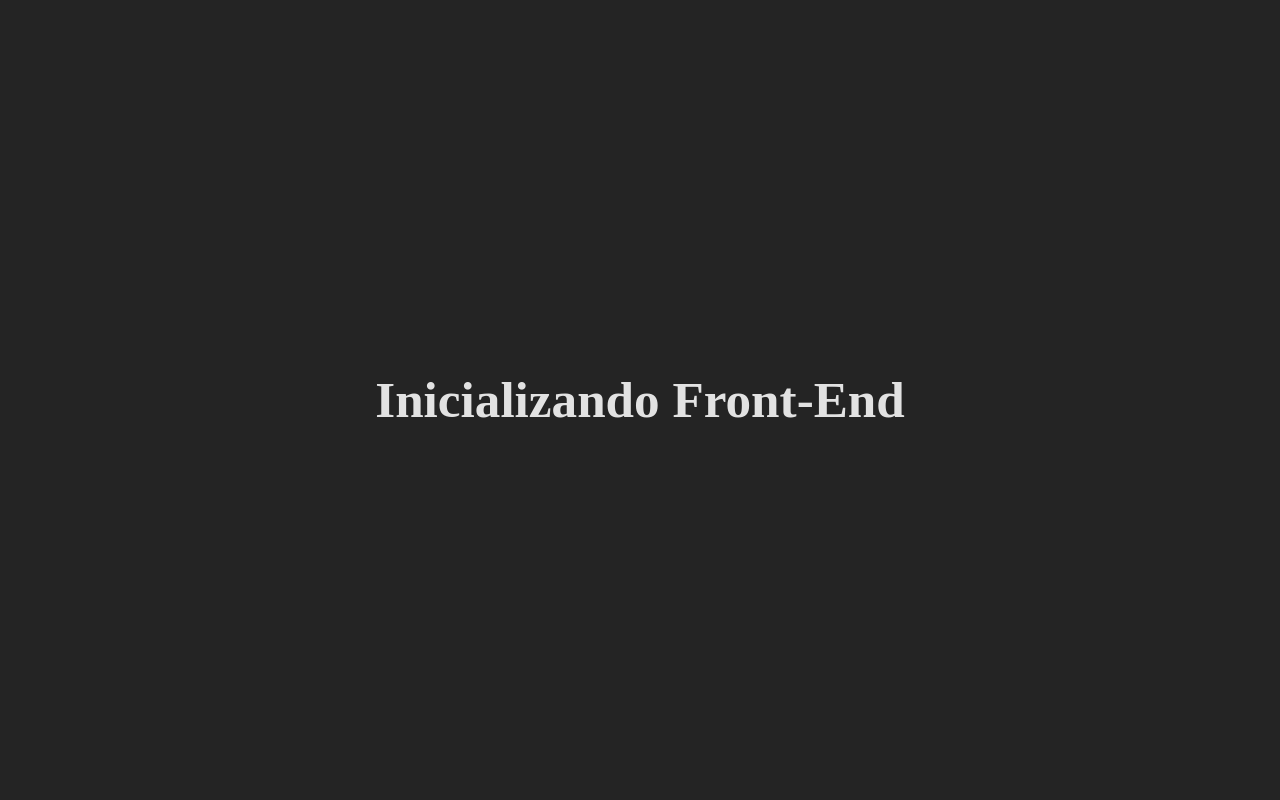
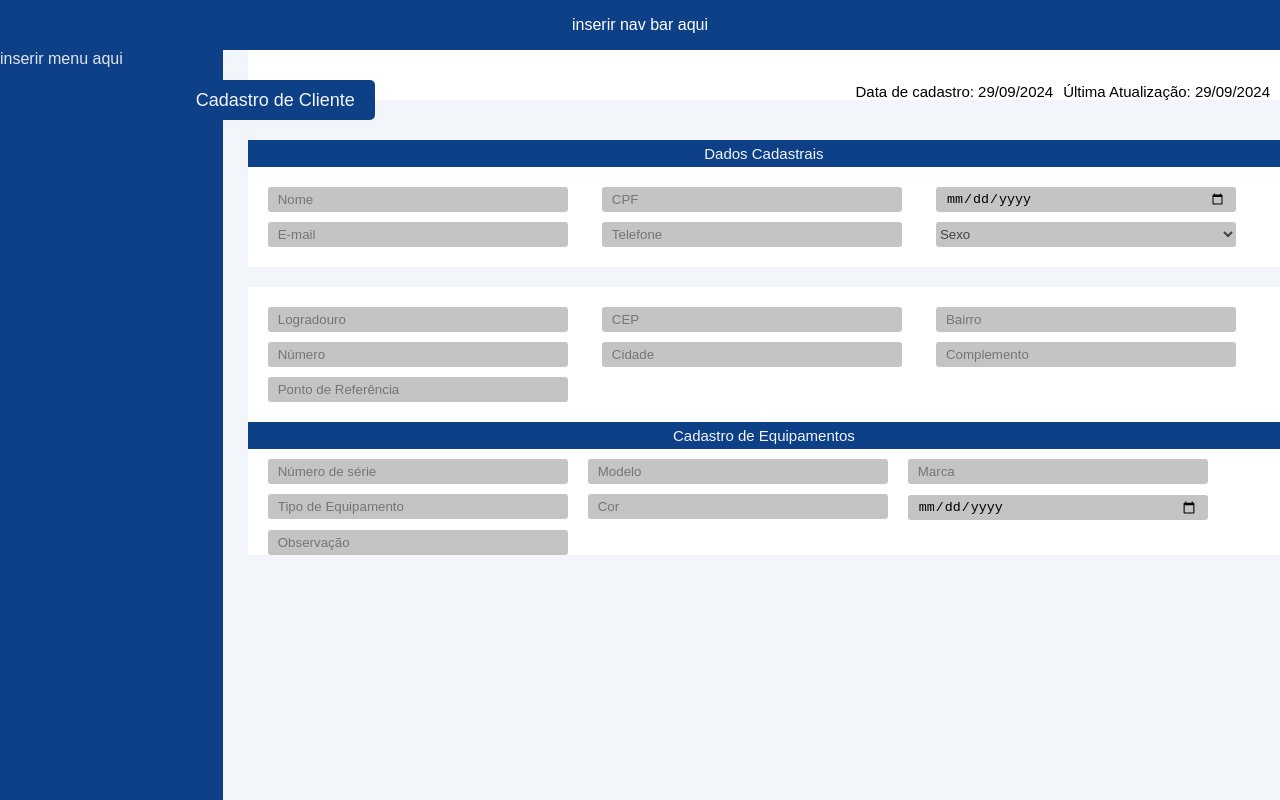
Before and after one commit to SQUAD-42-Accenture/front-end, a React (Vite) app in the folder servpro/: page / in a window 1280 px wide. Built offline with nearby package versions, Linux system fonts and the light colour scheme.

Commit message:
Cadastro cliente e equipamento

```diff
--- /dev/null
+++ b/servpro/src/CadastroDeClientes/CadastroDeClientes.jsx
@@ -0,0 +1,179 @@
+import React, { useState } from "react";
+import "./style.css";
+
+const MeuComponente = () => {
+  const [nome, setNome] = useState("");
+  const [cpf, setCpf] = useState("");
+  const [email, setEmail] = useState("");
+  const [telefone, setTelefone] = useState("");
+  const [sexo, setSexo] = useState("");
+  const [nascimento, setNascimento] = useState("");
+  const [logradouro, setLogradouro] = useState("");
+  const [cep, setCep] = useState("");
+  const [bairro, setBairro] = useState("");
+  const [numero, setNumero] = useState("");
+  const [cidade, setCidade] = useState("");
+  const [complemento, setComplemento] = useState("");
+  const [referencia, setReferencia] = useState("");
+  const [numeroDeSerie, setNumeroDeSerie] = useState("");
+  const [modelo, setModelo] = useState("");
+  const [marca, setMarca] = useState("");
+  const [tipoDeEquipamento, setTipoDeEquipamento] = useState("");
+  const [cor, setCor] = useState("");
+  const [dataDeAquisicao, setDataDeAquisacao] = useState("");
+  const [observacao, setObservacao] = useState("");
+
+  return (
+    <div className="tela-cheia">
+      <nav className="nav-bar">inserir nav bar aqui</nav>
+      <div className="divisao-lateral">
+        inserir menu aqui
+        <div className="CadastroDeClientes">
+          <div className="atualizacao">
+            <p className="titulo">Cadastro de Cliente</p>
+            <p>Data de cadastro: 29/09/2024</p>
+            <p>Última Atualização: 29/09/2024 </p>
+          </div>
+          <section className="secaoDadosCliente">
+            <p className="titulo-dados">Dados Cadastrais</p>
+
+            <div className="containerDadosCadastrais">
+              <input
+                type="text"
+                placeholder="Nome"
+                value={nome}
+                onChange={(e) => setNome(e.target.value)}
+              />
+              <input
+                type="text"
+                placeholder="CPF"
+                value={cpf}
+                onChange={(e) => setCpf(e.target.value)}
+              />
+              <input
+                type="date"
+                placeholder="Data de Nascimento"
+                value={nascimento}
+                onChange={(e) => setNascimento(e.target.value)}
+              />
+              <input
+                type="text"
+                placeholder="E-mail"
+                value={email}
+                onChange={(e) => setEmail(e.target.value)}
+              />
+              <input
+                type="text"
+                placeholder="Telefone"
+                value={telefone}
+                onChange={(e) => setTelefone(e.target.value)}
+              />
+              <select value={sexo} onChange={(e) => setSexo(e.target.value)}>
+                <option value="">Sexo</option>
+                <option value="masculino">Masculino</option>
+                <option value="feminino">Feminino</option>
+                <option value="outro">Outro</option>
+              </select>
+            </div>
+
+            <div className="containerDadosEndereco">
+              <input
+                type="text"
+                placeholder="Logradouro"
+                value={logradouro}
+                onChange={(e) => setLogradouro(e.target.value)}
+              />
+              <input
+                type="text"
+                placeholder="CEP"
+                value={cep}
+                onChange={(e) => setCep(e.target.value)}
+              />
+              <input
+                type="text"
+                placeholder="Bairro"
+                value={bairro}
+                onChange={(e) => setBairro(e.target.value)}
+              />
+              <input
+                type="text"
+                placeholder="Número"
+                value={numero}
+                onChange={(e) => setNumero(e.target.value)}
+              />
+              <input
+                type="text"
+                placeholder="Cidade"
+                value={cidade}
+                onChange={(e) => setCidade(e.target.value)}
+              />
+              <input
+                type="text"
+                placeholder="Complemento"
+                value={complemento}
+                onChange={(e) => setComplemento(e.target.value)}
+              />
+              <input
+                type="text"
+                placeholder="Ponto de Referência"
+                value={referencia}
+                onChange={(e) => setReferencia(e.target.value)}
+              />
+            </div>
+          </section>
+          <section className="secaoEquipamento">
+            <p className="tituloCadastroEquipamento">
+              Cadastro de Equipamentos
+            </p>
+            <div className="containerCadastroEquipamento">
+              <input
+                type="text"
+                placeholder="Número de série"
+                value={numeroDeSerie}
+                onChange={(e) => setNumeroDeSerie(e.target.value)}
+              />
+              <input
+                type="text"
+                placeholder="Modelo"
+                value={modelo}
+                onChange={(e) => setModelo(e.target.value)}
+              />
+              <input
+                type="text"
+                placeholder="Marca"
+                value={marca}
+                onChange={(e) => setMarca(e.target.value)}
+              />
+              <input
+                type="text"
+                placeholder="Tipo de Equipamento"
+                value={tipoDeEquipamento}
+                onChange={(e) => setTipoDeEquipamento(e.target.value)}
+              />
+              <input
+                type="text"
+                placeholder="Cor"
+                value={cor}
+                onChange={(e) => setCor(e.target.value)}
+              />
+              <input
+                type="date"
+                placeholder="Data de Aquisição"
+                value={dataDeAquisicao}
+                onChange={(e) => setDataDeAquisacao(e.target.value)}
+              />
+              <input
+                type="text"
+                placeholder="Observação"
+                value={observacao}
+                onChange={(e) => setObservacao(e.target.value)}
+              />
+            </div>
+          </section>
+        </div>
+      </div>
+    </div>
+  );
+};
+
+export default MeuComponente;
--- /dev/null
+++ b/servpro/src/CadastroDeClientes/style.css
@@ -0,0 +1,124 @@
+* {
+  margin: 0;
+  padding: 0;
+  box-sizing: border-box;
+}
+.tela-cheia {
+  font-family: Arial, Helvetica, sans-serif;
+  display: flex;
+  flex-direction: column;
+  width: 100%;
+  height: 100vh;
+}
+
+.nav-bar {
+  background-color: #0e4088;
+  color: white;
+  padding: 1rem;
+  text-align: center;
+}
+
+.divisao-lateral {
+  background-color: #0e4088;
+  display: flex;
+  flex: 1;
+}
+
+.CadastroDeClientes {
+  flex: 1;
+  display: flex;
+  flex-direction: column;
+  margin-left: 100px;
+  padding-left: 25px;
+  background-color: #f2f5fa;
+  color: black;
+}
+.atualizacao {
+  display: flex;
+  flex-direction: row;
+  gap: 10px;
+  padding-top: 10px;
+  justify-content: right;
+  align-items: end;
+  padding-right: 10px;
+  background-color: white;
+  font-size: 15px;
+}
+.titulo {
+  background-color: #0e4088;
+  border-radius: 5px;
+  color: #f2f5fa;
+  width: 200px;
+  height: 40px;
+  font-size: 18px;
+  display: flex;
+  justify-content: center;
+  align-items: center;
+  font-weight: 500;
+  position: relative;
+  top: 100%;
+  left: -1%;
+  transform: translate(-230%, -50%);
+}
+.titulo-dados {
+  margin-top: 40px;
+  text-align: center;
+  background-color: #0e4088;
+  color: #f2f5fa;
+  font-size: 15px;
+  padding: 5px;
+  font-weight: 500;
+}
+.secaoDadosClientes {
+  width: 100%;
+}
+.containerDadosCadastrais {
+  margin-bottom: 20px;
+  padding: 20px;
+  background-color: white;
+  display: grid;
+  grid-template-columns: repeat(3, 1fr);
+  gap: 10px;
+  align-items: center;
+}
+.containerDadosEndereco {
+  background-color: white;
+  padding: 20px;
+  display: grid;
+  grid-template-columns: repeat(3, 1fr);
+  gap: 10px;
+}
+input {
+  background-color: #c4c4c4;
+  border: none;
+  outline: none;
+  width: 300px;
+  height: 25px;
+  padding: 10px;
+  border-radius: 3px;
+}
+select {
+  background-color: #c4c4c4;
+  border: none;
+  outline: none;
+  width: 300px;
+  height: 25px;
+  border-radius: 3px;
+  color: #444444;
+}
+.tituloCadastroEquipamento {
+  text-align: center;
+  background-color: #0e4088;
+  color: #f2f5fa;
+  font-size: 15px;
+  padding: 5px;
+  font-weight: 500;
+}
+.containerCadastroEquipamento {
+  gap: 10px;
+  background-color: white;
+  input {
+    margin-left: 20px;
+    margin-top: 10px;
+  }
+}
--- a/servpro/src/main.jsx
+++ b/servpro/src/main.jsx
@@ -1,10 +1,10 @@
-import { StrictMode } from 'react'
-import { createRoot } from 'react-dom/client'
-import App from './App.jsx'
-import './index.css'
+import { StrictMode } from "react";
+import { createRoot } from "react-dom/client";
+import CadastroDeClientes from "./CadastroDeClientes/CadastroDeClientes.jsx";
+import "./index.css";
 
-createRoot(document.getElementById('root')).render(
+createRoot(document.getElementById("root")).render(
   <StrictMode>
-    <App />
-  </StrictMode>,
-)
+    <CadastroDeClientes />
+  </StrictMode>
+);
```
